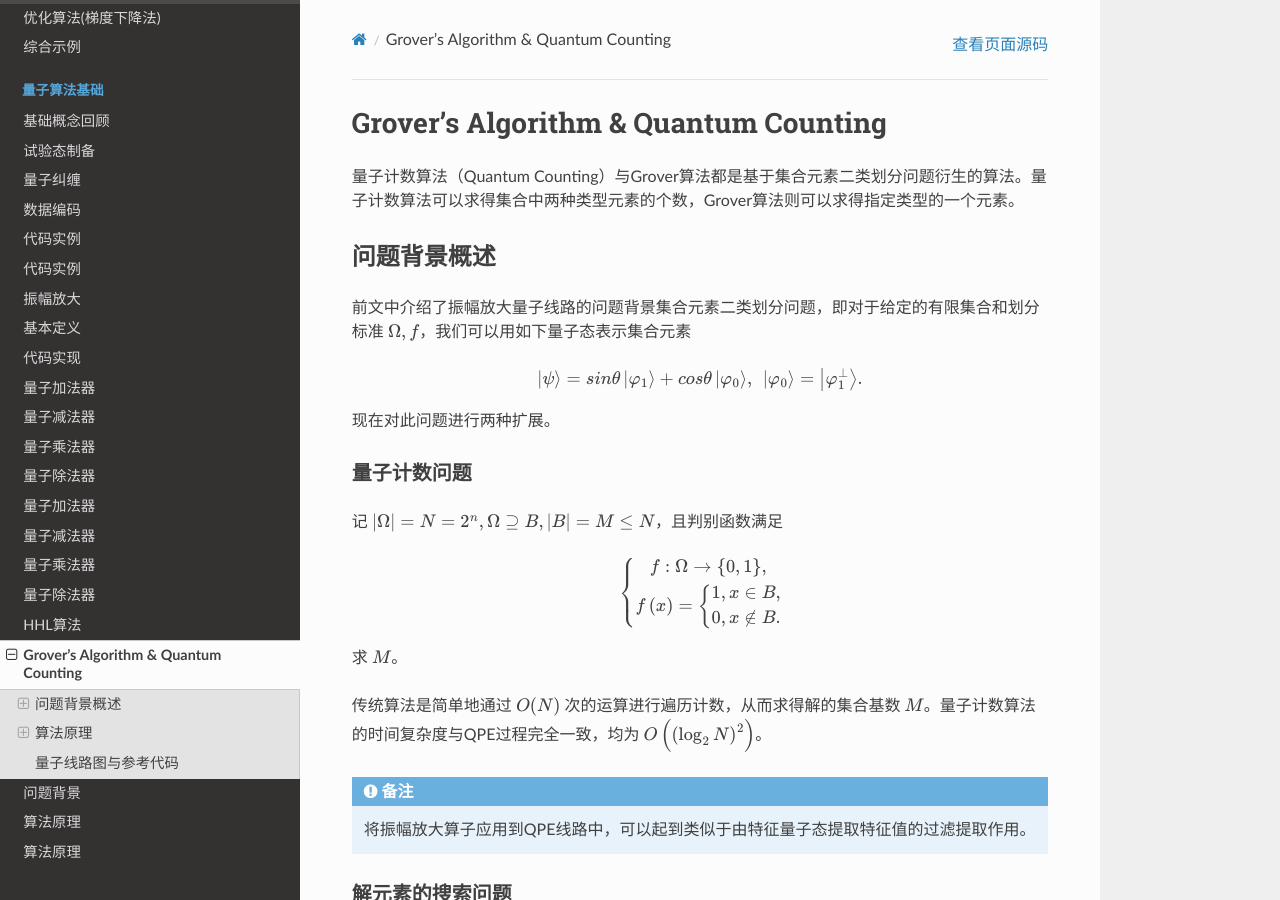
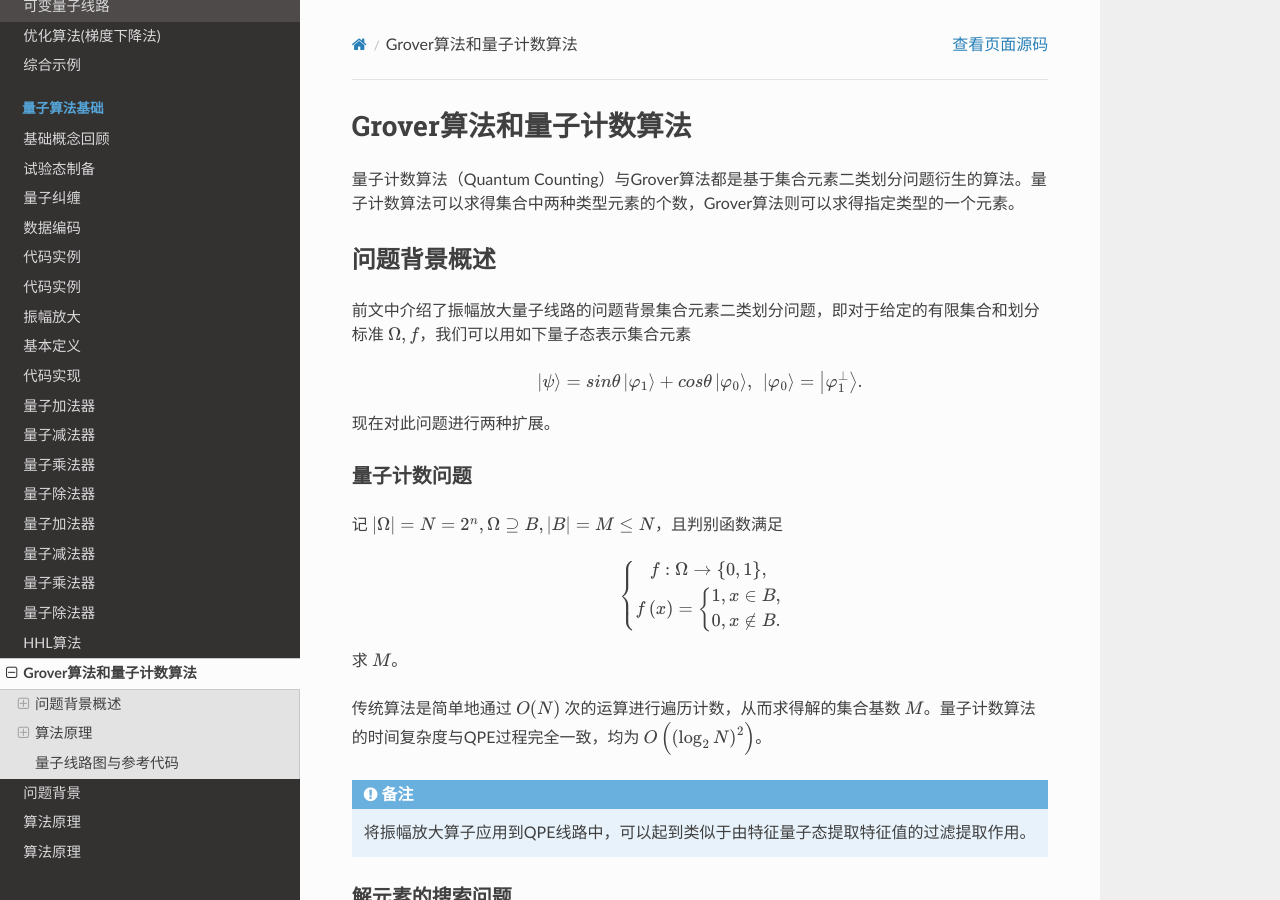
Before and after one commit to OriginQ/pyQPanda-Toturial, a Sphinx documentation site: the page built from source/Grover.rst, in a window 1280 px wide and 900 px high. Built offline with Sphinx 7.4.7 and the Read the Docs theme 2.0.0, drawn with Linux system fonts in a browser that asks for light colours; pages that are not in the unit, such as notebooks, are missing from menus.

Commit message:
Update Grover.rst

```diff
--- a/source/Grover.rst
+++ b/source/Grover.rst
@@ -1,4 +1,4 @@
-Grover's Algorithm & Quantum Counting
+Grover算法和量子计数算法
 ####
 
 量子计数算法（Quantum Counting）与Grover算法都是基于集合元素二类划分问题衍生的算法。\
```
